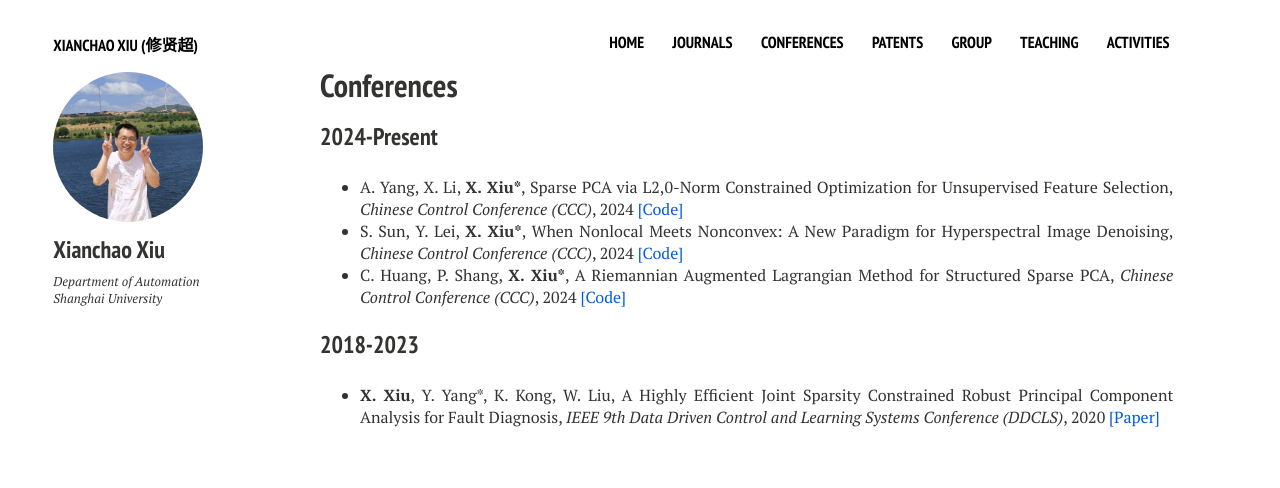
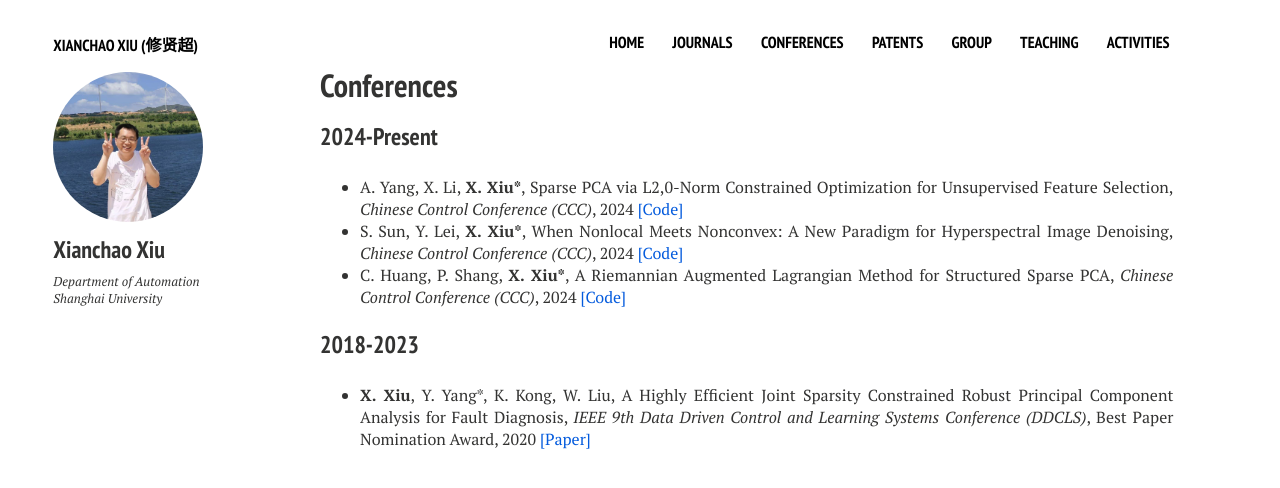
Before and after one commit to xianchaoxiu/xianchaoxiu.github.io, a Jekyll site: the page built from conferences/index.md, in a window 1280 px wide. Shown: the top 488 px of the page. Built offline with Jekyll 4.4.1, drawn with Linux system fonts in a browser that asks for light colours; nearby versions of some CDN libraries.

Commit message:
Update index.md

```diff
--- a/conferences/index.md
+++ b/conferences/index.md
@@ -16,4 +16,4 @@ share: false
 * C. Huang, P. Shang, <b>X. Xiu*</b>, A Riemannian Augmented Lagrangian Method for Structured Sparse PCA, <i> Chinese Control Conference (CCC)</i>, 2024 <a href="https://github.com/ChenyiHuang23/ROFS" class="textlink" target="_blank">[Code]</a> <br>
 
 ### 2018-2023
-* <b>X. Xiu</b>, Y. Yang*, K. Kong, W. Liu, A Highly Efficient Joint Sparsity Constrained Robust Principal Component Analysis for Fault Diagnosis, <i>IEEE 9th Data Driven Control and Learning Systems Conference (DDCLS)</i>, 2020 <a href="https://ieeexplore.ieee.org/abstract/document/9275063" class="textlink" target="_blank">[Paper]</a> <br>
+* <b>X. Xiu</b>, Y. Yang*, K. Kong, W. Liu, A Highly Efficient Joint Sparsity Constrained Robust Principal Component Analysis for Fault Diagnosis, <i>IEEE 9th Data Driven Control and Learning Systems Conference (DDCLS)</i>, Best Paper Nomination Award, 2020 <a href="https://ieeexplore.ieee.org/abstract/document/9275063" class="textlink" target="_blank">[Paper]</a> <br>
```
